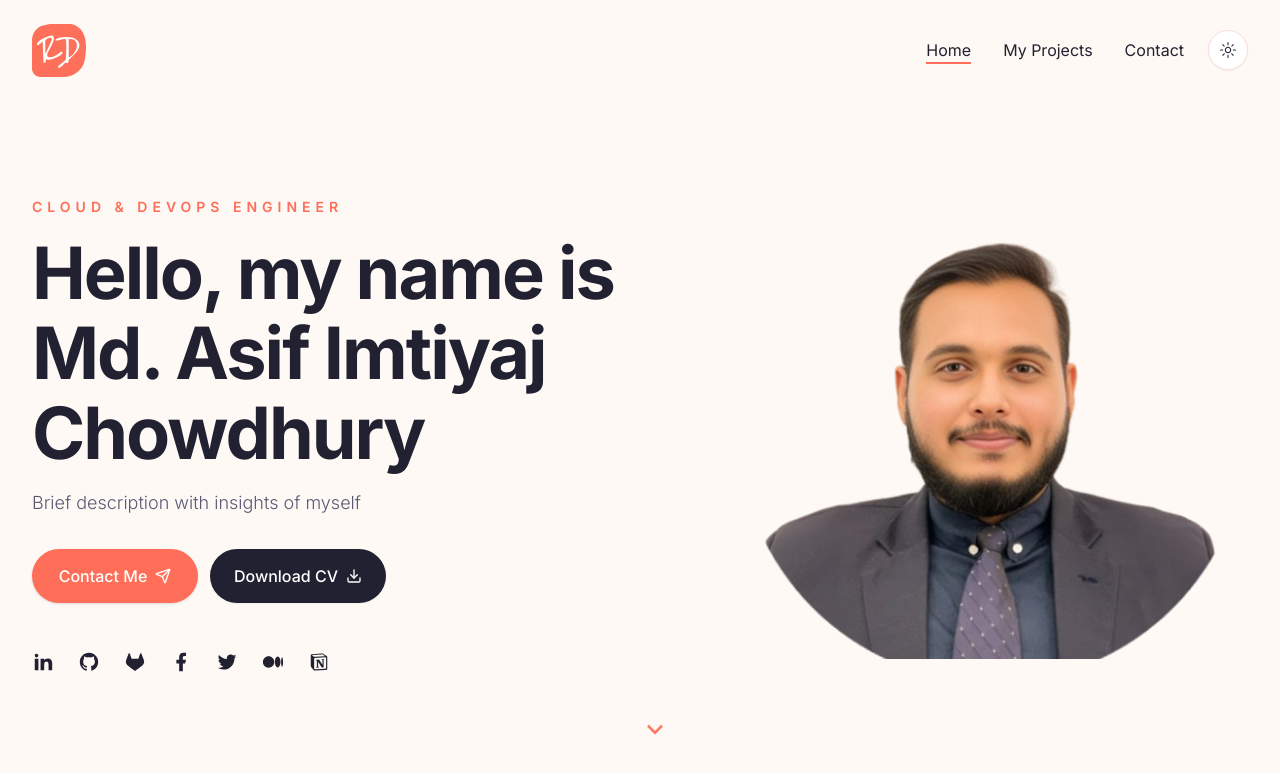
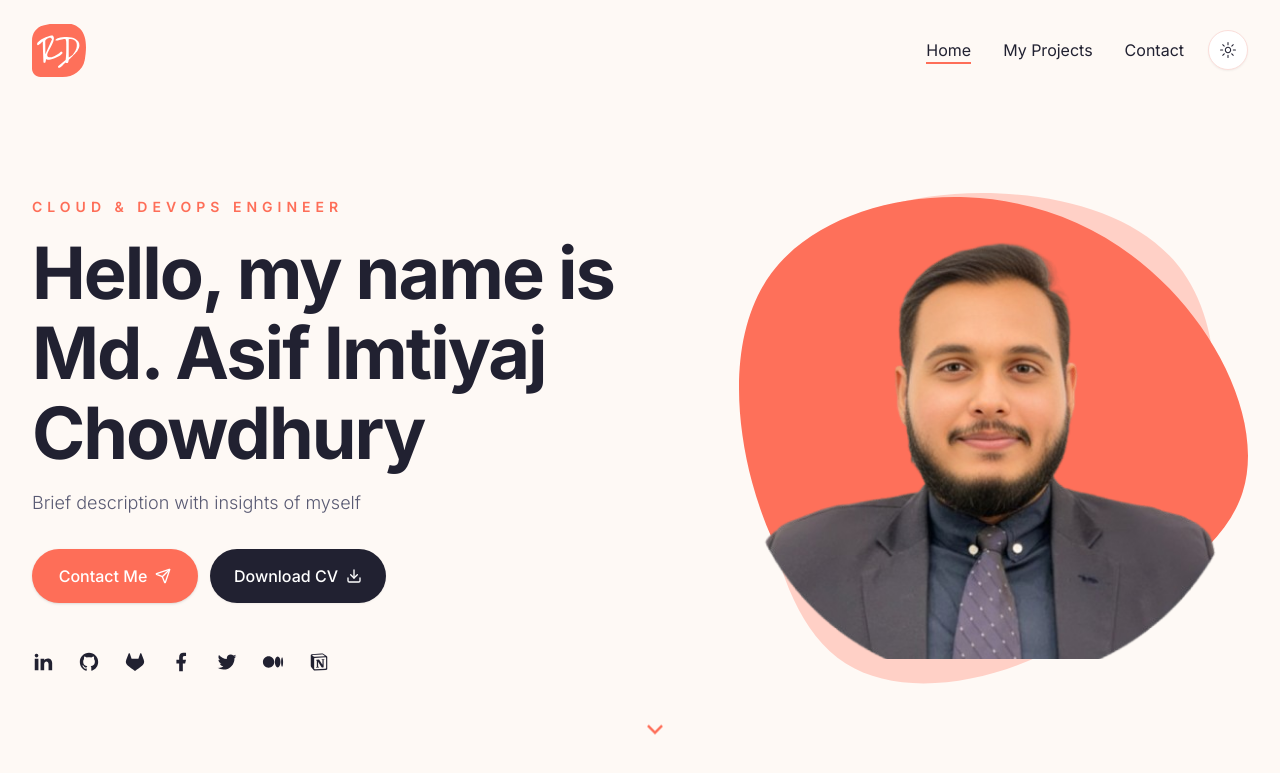
Before and after one commit to asifichy/Web_Portfolio, a Next.js app: page / in a window 1280 px wide. Shown: the top 774 px of the page. Built offline with nearby package versions, Linux system fonts and the light colour scheme.

Commit message:
tailwind update

```diff
--- a/tailwind.config.js
+++ b/tailwind.config.js
@@ -80,7 +80,10 @@ export default {
         "accordion-up": "accordion-up 0.2s ease-out"
       },
       backgroundImage: {
-        hero: "url(/hero/hero-bg.png)"
+        hero: "url(/hero/hero-bg.png)",
+		hero_shape: "url(/hero/shape-1.svg)",
+		hero_shape2_light: "url(/hero/shape-2-light.svg)",
+		hero_shape2_dark: "url(/hero/shape-2-dark.svg)",
       }
     }
   },
```
